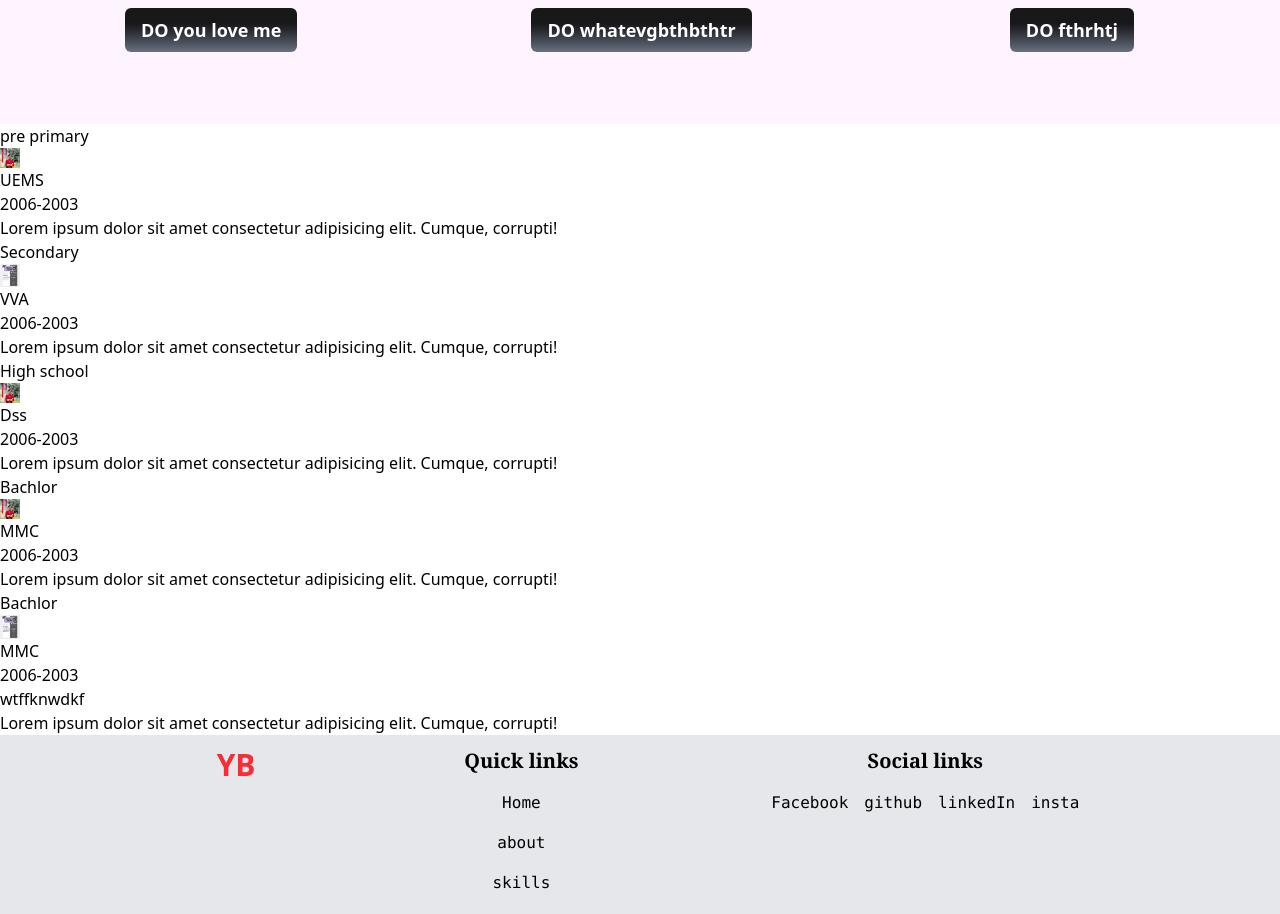
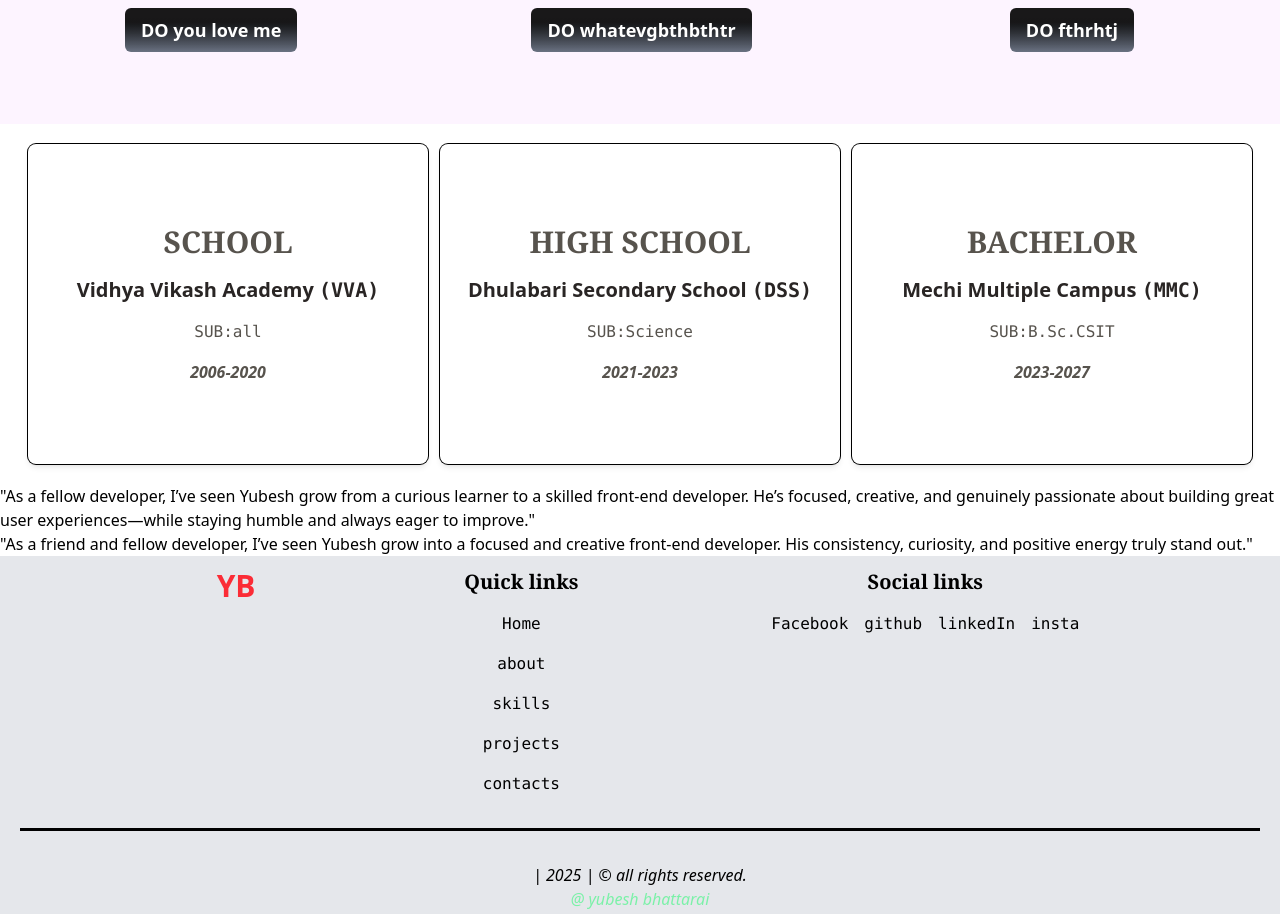
Before and after one commit to YUBESHBHATTARAI/portf-folio, a Next.js app: page / in a window 1280 px wide. Shown: the part 820-1734 px from the top of the page. Built offline with nearby package versions, Linux system fonts and the light colour scheme.

Commit message:
some changes

```diff
--- a/src/Components/Card.tsx
+++ /dev/null
@@ -1,11 +0,0 @@
-
-"use client"
-
-export default function card(){
-
-    return(
-        <div>
-               <h1>wtffknwdkf</h1>
-        </div>
-    )
-}
--- a/src/Components/Education.tsx
+++ b/src/Components/Education.tsx
@@ -1,70 +1,53 @@
- import Image from "next/image"
- import Card from "@/Components/Card"
+
+
+const schools=[
+  {
+    id:1,
+    class:"school",
+    name:"VVA",
+    fullname:"Vidhya Vikash Academy",
+    date:"2006-2020",
+    sub:"all",
+
+  },
+  {
+    id:2,
+    class:"high school",
+    name:"DSS",
+    fullname:"Dhulabari Secondary School",
+    date:"2021-2023",
+    sub:"Science",
+  },
+  {
+    id:3,
+    class:"Bachelor",
+    name:"MMC",
+    fullname:"Mechi Multiple Campus",
+    date:"2023-2027",
+    sub:"B.Sc.CSIT",
+  }
+]
+
 
 
 export default function Education(){
 
     return(
-        <div>
-           <div>
-              <h1>pre primary</h1>
-              <div>
-                <Image src="/profile.jpg" alt="" height={20} width={20} />
-                <h1>UEMS</h1>
-                <p>2006-2003</p>
-                <p>Lorem ipsum dolor sit amet consectetur adipisicing elit. Cumque, corrupti!</p>
-              </div>
+        <div className=" w-screen flex  flex-col px-6 py-3  gap-1 md:flex-row  text-stone-600 rounded-lg    ">
+          {schools.map((item)=>(
+           <div  key={item.id}className="ring-1 ring-black   w-full  flex flex-col justify-center items-center my-2 md:mx-1  h-[30vh] md:h-[36vh] lg:h-[40vh]  md:w-[50vw] lg:w-[33vw] shadow-md rounded-lg  gap-4 shadow-lg    ">
+                 <h1 className="text-center text-2xl lg:text-3xl  font-bold font-serif uppercase ">{item.class}</h1>
+                 <h1 className="text-center  text-xl font-bold font-sans text-stone-800">{item.fullname} <span className="font-mono font-bold ">({item.name})</span></h1>
+                 <p className="text-center  font-mono  ">SUB:{item.sub}</p>
+                 <p className="text-center  font-sans italic font-bold ">{item.date}</p>
+
            </div>
-           <div>
-              <h1>Secondary</h1>
-              <div>
-                  <Image src="/Resume.png" alt="" height={20} width={20} />
-                <h1>VVA</h1>
-                <p>2006-2003</p>
-                <p>Lorem ipsum dolor sit amet consectetur adipisicing elit. Cumque, corrupti!</p>
-              </div>
-           </div>
-           <div>
-              <h1>High school</h1>
-              <div>
-                 <Image src="/profile.jpg" alt="" height={20} width={20} />
-                <h1>Dss</h1>
-                <p>2006-2003</p>
-                <p>Lorem ipsum dolor sit amet consectetur adipisicing elit. Cumque, corrupti!</p>
-              </div>
-           </div>
-            <div>
-              <h1>Bachlor</h1>
-              <div>
-                <Image src="/profile.jpg" alt="" height={20} width={20} />
-                <h1>MMC</h1>
-                <p>2006-2003</p>
-                <p>Lorem ipsum dolor sit amet consectetur adipisicing elit. Cumque, corrupti!</p>
-              </div>
-           </div>
+
+          ))}
 
 
 
 
-
-
-
-
-
-
-
-         {/* testing */}
-
-           <div>
-              <h1>Bachlor</h1>
-              <div>
-                <Image src="/Resume.png" alt="" height={20} width={20} />
-                <h1>MMC</h1>
-                <p>2006-2003</p>
-                <Card/>
-                <p>Lorem ipsum dolor sit amet consectetur adipisicing elit. Cumque, corrupti!</p>
-              </div>
-           </div>
         </div>
         )
 }
--- a/src/Components/Mobile.tsx
+++ b/src/Components/Mobile.tsx
@@ -18,14 +18,13 @@ export default function Mobile(){
 
     return(
 
-      <div className="w-40  md:hidden flex flex-col items-center justify-center top-1 right-12 z-50  absolute text-xl  bg-blur-[5px]   mt-4  rounded-md   ">
-          {open ? <span className='text-xl flex justify-end w-1  ' onClick={()=>setOpen(false)}>X</span> : <span  className="text-xl flex  items-center justify-end font-bold "onClick={()=>setOpen(true)}>≡</span>}
+      <div className="w-40  md:hidden flex flex-col items-center justify-center top-1 right-12 z-50  absolute text-xl  bg-blur-[5px]   mt-4      ">
+          {open ? <span className='text-xl flex justify-end w-1  transition-transform duration-300 ease-in-out' onClick={()=>setOpen(false)}>X</span> : <span  className="text-xl flex  items-center justify-end font-bold transition-transform duration-300 ease-in-out"onClick={()=>setOpen(true)}>≡</span>}
 
 
            {open &&   mobile.map((item)=>(
-             <div key={item.id } className={`  py-4 flex flex-col justify-center items-center w-60 bg-white/80  backdrop-blur-[2px] gap-5 text-2xl h-[5rem]  `}  onClick={()=>setOpen(false)} >
+             <div key={item.id } className={`  py-4 flex flex-col justify-center items-center w-60 bg-white/80  backdrop-blur-[2px] gap-5 text-2xl h-[5rem] backdrop-opacity-100 rounded-sm transition-transform duration-300 ease-in-out `}  onClick={()=>setOpen(false)} >
            <Link  href={item.url}>{item.name}
-
             </Link>
            </div>
          ))}
--- /dev/null
+++ b/src/Components/Suggesstion.tsx
@@ -0,0 +1,18 @@
+
+
+
+export default function Suggestion(){
+
+
+    return(
+        <div>
+            <div>
+               <h1> "As a fellow developer, I’ve seen Yubesh grow from a curious learner to a skilled front-end developer. He’s focused, creative, and genuinely passionate about building great user experiences—while staying humble and always eager to improve."</h1>
+            </div>
+
+            <div>
+                <h1>"As a friend and fellow developer, I’ve seen Yubesh grow into a focused and creative front-end developer. His consistency, curiosity, and positive energy truly stand out."</h1>
+            </div>
+        </div>
+    )
+}
--- a/src/app/page.tsx
+++ b/src/app/page.tsx
@@ -3,6 +3,7 @@ import About from "@/Components/About";
 import Projects from "@/Components/Projects";
 import Skills from "@/Components/Skills"
 import Education from "@/Components/Education"
+import Suggestion from "@/Components/Suggesstion";
 
 
 export default function Home() {
@@ -14,6 +15,7 @@ export default function Home() {
       <Projects/>
       <Skills/>
       <Education/>
+      <Suggestion/>
     </div>
   );
 }
```
